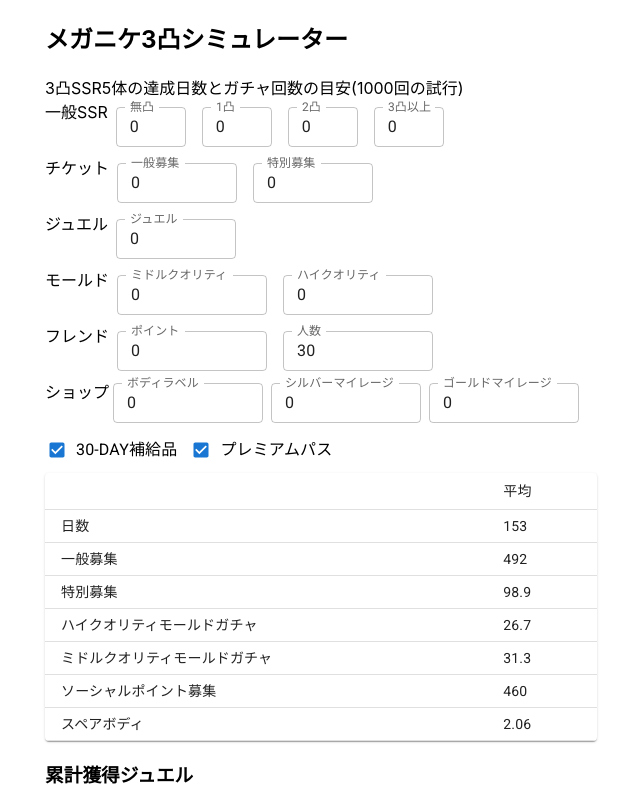
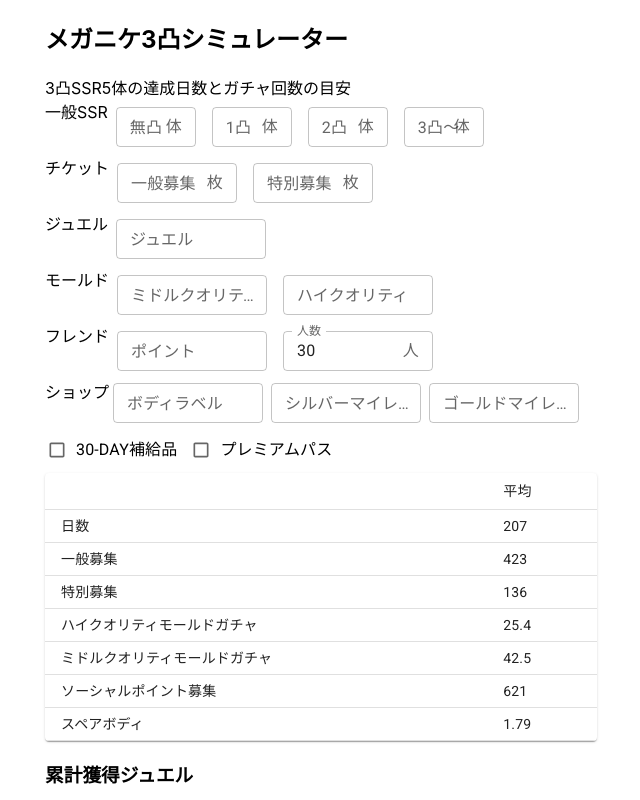
Before and after one commit to taroy5913/nikke-simulator, a React (Create React App) app: page / in a window 1280 px wide. Shown: the top 800 px of the page, without its empty margins (319-959 px from the left). Built offline with nearby package versions, Linux system fonts and the light colour scheme.

Commit message:
Replace zenkaku to hankaku.

```diff
--- a/src/App.tsx
+++ b/src/App.tsx
@@ -1,4 +1,4 @@
-import { Box, Checkbox, FormControl, FormControlLabel, FormGroup, Grid, Paper, Table, TableBody, TableCell, TableContainer, TableHead, TableRow, TextField } from '@mui/material';
+import { Box, Checkbox, FormControl, FormControlLabel, FormGroup, Grid, InputAdornment, Paper, Table, TableBody, TableCell, TableContainer, TableHead, TableRow, TextField } from '@mui/material';
 import { Container } from '@mui/system';
 import React from 'react';
 
@@ -330,27 +330,28 @@ const predict = (params: Props, num:number = 1000): {min:Sample, max:Sample, avg
   }
   return res;
 }
-const Int = (v:string):number => {
-  return parseInt(v) || 0
+const Int = (s:string):number => {
+  const t = s.replace(/[０-９]/g, ch => String.fromCharCode(ch.charCodeAt(0) - 0xFEE0));
+  return parseInt(t) || 0
 }
 const App = () => {
-  const [numSSR0, setNumSSR0] = React.useState<string>("0");
-  const [numSSR1, setNumSSR1] = React.useState<string>("0");
-  const [numSSR2, setNumSSR2] = React.useState<string>("0");
-  const [numSSR3, setNumSSR3] = React.useState<string>("0");
-  const [vouchers, setVouchers] = React.useState<string>("0");
-  const [advancedVouchers, setAdvancedVouchers] = React.useState<string>("0");
-  const [gems, setGems] = React.useState<string>("0");
-  const [bodyLabelShopPoints, setBodyLabelShopPoints] = React.useState<string>("0");
-  const [middleQualityMolds, setMiddleQualityMolds] = React.useState<string>("0");
-  const [highQualityMolds, setHighQualityMolds] = React.useState<string>("0");
-  const [friendPoints, setFriendPoints] = React.useState<string>("0");
+  const [numSSR0, setNumSSR0] = React.useState<string>("");
+  const [numSSR1, setNumSSR1] = React.useState<string>("");
+  const [numSSR2, setNumSSR2] = React.useState<string>("");
+  const [numSSR3, setNumSSR3] = React.useState<string>("");
+  const [vouchers, setVouchers] = React.useState<string>("");
+  const [advancedVouchers, setAdvancedVouchers] = React.useState<string>("");
+  const [gems, setGems] = React.useState<string>("");
+  const [bodyLabelShopPoints, setBodyLabelShopPoints] = React.useState<string>("");
+  const [middleQualityMolds, setMiddleQualityMolds] = React.useState<string>("");
+  const [highQualityMolds, setHighQualityMolds] = React.useState<string>("");
+  const [friendPoints, setFriendPoints] = React.useState<string>("");
   const [numFriends, setNumFriends] = React.useState<string>("30");
-  const [mileageShopPoints, setMileageShopPoints] = React.useState<string>("0");
-  const [advancedMileageShopPoints, setAdvancedMileageShopPoints] = React.useState<string>("0");
+  const [mileageShopPoints, setMileageShopPoints] = React.useState<string>("");
+  const [advancedMileageShopPoints, setAdvancedMileageShopPoints] = React.useState<string>("");
 
-  const [useSubscription, setUseSubscription] = React.useState<boolean>(true);
-  const [usePremiumPass, setUsePremiumPass] = React.useState<boolean>(true);
+  const [useSubscription, setUseSubscription] = React.useState<boolean>(false);
+  const [usePremiumPass, setUsePremiumPass] = React.useState<boolean>(false);
 
   const totalSSRUnits = 36; // 6体がピルグリム
 
@@ -378,40 +379,40 @@ const App = () => {
   return (
     <Container maxWidth="sm">
       <h2>メガニケ3凸シミュレーター</h2>
-      <div>3凸SSR5体の達成日数とガチャ回数の目安(1000回の試行)</div>
+      <div>3凸SSR5体の達成日数とガチャ回数の目安</div>
       <Box sx={{display: "flex", flexWrap: "wrap"}}>
         <div>
           <Box component="form" sx={{"& > :not(style)": {m: 1, width: "25ch"}}}>
             一般SSR
-            <TextField label="無凸" value={numSSR0} onChange={e => setNumSSR0(e.target.value)} variant="outlined" size="small" style={{width: 70}} />
-            <TextField label="1凸" value={numSSR1} onChange={e => setNumSSR1(e.target.value)} variant="outlined" size="small" style={{width: 70}} />
-            <TextField label="2凸" value={numSSR2} onChange={e => setNumSSR2(e.target.value)} variant="outlined" size="small" style={{width: 70}} />
-            <TextField label="3凸以上" value={numSSR3} onChange={e => setNumSSR3(e.target.value)} variant="outlined" size="small" style={{width: 70}} />
+            <TextField label="無凸" placeholder="10" value={numSSR0} onChange={e => setNumSSR0(e.target.value)} variant="outlined" size="small" InputProps={{endAdornment: <InputAdornment position="end">体</InputAdornment>}} style={{width: 80}} />
+            <TextField label="1凸" placeholder="5" value={numSSR1} onChange={e => setNumSSR1(e.target.value)} variant="outlined" size="small" InputProps={{endAdornment: <InputAdornment position="end">体</InputAdornment>}} style={{width: 80}} />
+            <TextField label="2凸" placeholder="2" value={numSSR2} onChange={e => setNumSSR2(e.target.value)} variant="outlined" size="small" InputProps={{endAdornment: <InputAdornment position="end">体</InputAdornment>}} style={{width: 80}} />
+            <TextField label="3凸～" placeholder="0" value={numSSR3} onChange={e => setNumSSR3(e.target.value)} variant="outlined" size="small" InputProps={{endAdornment: <InputAdornment position="end">体</InputAdornment>}} style={{width: 80}} />
           </Box>
           <Box component="form" sx={{"& > :not(style)": {m: 1, width: "25ch"}}}>
             チケット
-            <TextField label="一般募集" value={vouchers} onChange={e => setVouchers(e.target.value)} variant="outlined" size="small" style={{width: 120}} />
-            <TextField label="特別募集" value={advancedVouchers} onChange={e => setAdvancedVouchers(e.target.value)} variant="outlined" size="small" style={{width: 120}} />
+            <TextField label="一般募集" placeholder="30" value={vouchers} onChange={e => setVouchers(e.target.value)} variant="outlined" size="small" InputProps={{endAdornment: <InputAdornment position="end">枚</InputAdornment>}} style={{width: 120}} />
+            <TextField label="特別募集" placeholder="10" value={advancedVouchers} onChange={e => setAdvancedVouchers(e.target.value)} variant="outlined" size="small" InputProps={{endAdornment: <InputAdornment position="end">枚</InputAdornment>}}  style={{width: 120}} />
           </Box>
           <Box component="form" sx={{"& > :not(style)": {m: 1, width: "25ch"}}}>
             ジュエル
-            <TextField label="ジュエル" value={gems} onChange={e => setGems(e.target.value)} variant="outlined" size="small" style={{width: 120}} />
+            <TextField label="ジュエル" placeholder="10000" value={gems} onChange={e => setGems(e.target.value)} variant="outlined" size="small" style={{width: 150}} />
           </Box>
           <Box component="form" sx={{"& > :not(style)": {m: 1, width: "25ch"}}}>
             モールド
-            <TextField label="ミドルクオリティ" value={middleQualityMolds} onChange={e => setMiddleQualityMolds(e.target.value)} variant="outlined" size="small" style={{width: 150}} />
-            <TextField label="ハイクオリティ" value={highQualityMolds} onChange={e => setHighQualityMolds(e.target.value)} variant="outlined" size="small" style={{width: 150}} />
+            <TextField label="ミドルクオリティ" placeholder="30" value={middleQualityMolds} onChange={e => setMiddleQualityMolds(e.target.value)} variant="outlined" size="small" style={{width: 150}} />
+            <TextField label="ハイクオリティ" placeholder="10" value={highQualityMolds} onChange={e => setHighQualityMolds(e.target.value)} variant="outlined" size="small" style={{width: 150}} />
           </Box>
           <Box component="form" sx={{"& > :not(style)": {m: 1, width: "25ch"}}}>
             フレンド
-            <TextField label="ポイント" value={friendPoints} onChange={e => setFriendPoints(e.target.value)} variant="outlined" size="small" style={{width: 150}} />
-            <TextField label="人数" value={numFriends} onChange={e => setNumFriends(e.target.value)} variant="outlined" size="small" style={{width: 150}} />
+            <TextField label="ポイント" placeholder="100" value={friendPoints} onChange={e => setFriendPoints(e.target.value)} variant="outlined" size="small" style={{width: 150}} />
+            <TextField label="人数" placeholder="30" value={numFriends} onChange={e => setNumFriends(e.target.value)} variant="outlined" size="small" style={{width: 150}}  InputProps={{endAdornment: <InputAdornment position="end">人</InputAdornment>}} />
           </Box>
           <Box component="form" sx={{"& > :not(style)": {m: 0.5, width: "2ch"}}}>
             ショップ
-            <TextField label="ボディラベル" value={bodyLabelShopPoints} onChange={e => setBodyLabelShopPoints(e.target.value)} variant="outlined" size="small" style={{width: 150}} />
-            <TextField label="シルバーマイレージ" value={mileageShopPoints} onChange={e => setMileageShopPoints(e.target.value)} variant="outlined" size="small" style={{width: 150}} />
-            <TextField label="ゴールドマイレージ" value={advancedMileageShopPoints} onChange={e => setAdvancedMileageShopPoints(e.target.value)} variant="outlined" size="small" style={{width: 150}} />
+            <TextField label="ボディラベル" placeholder="50000" value={bodyLabelShopPoints} onChange={e => setBodyLabelShopPoints(e.target.value)} variant="outlined" size="small" style={{width: 150}} />
+            <TextField label="シルバーマイレージ" placeholder="200" value={mileageShopPoints} onChange={e => setMileageShopPoints(e.target.value)} variant="outlined" size="small" style={{width: 150}} />
+            <TextField label="ゴールドマイレージ" placeholder="100" value={advancedMileageShopPoints} onChange={e => setAdvancedMileageShopPoints(e.target.value)} variant="outlined" size="small" style={{width: 150}} />
           </Box>
           <Box component="form" sx={{"& > :not(style)": {m: 0.5, width: "150ch"}}}>
             <FormControl sx={{m: 3}} component="fieldset" variant='standard'>
```
